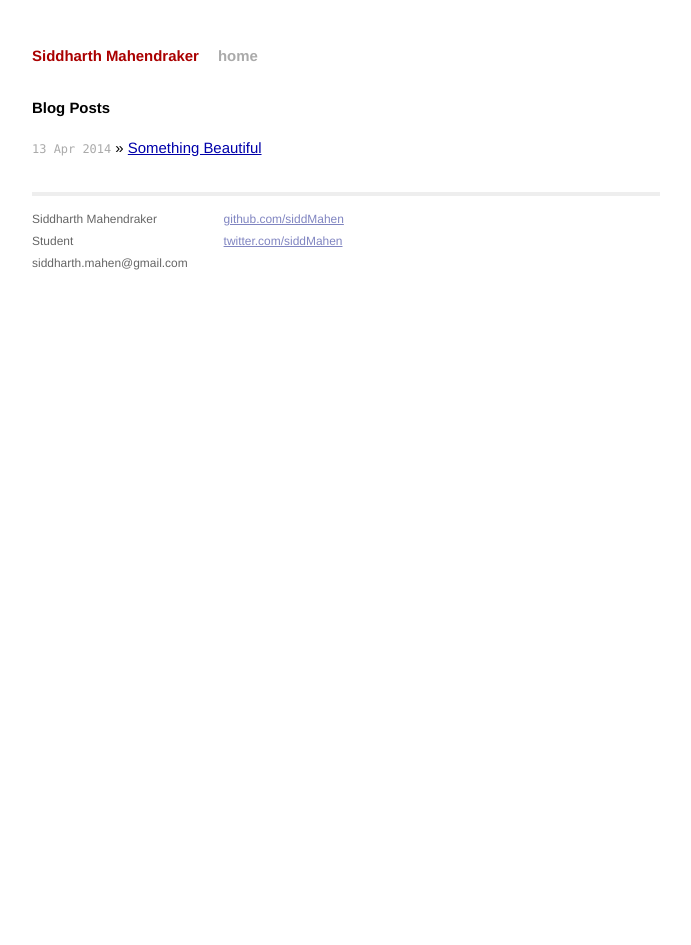
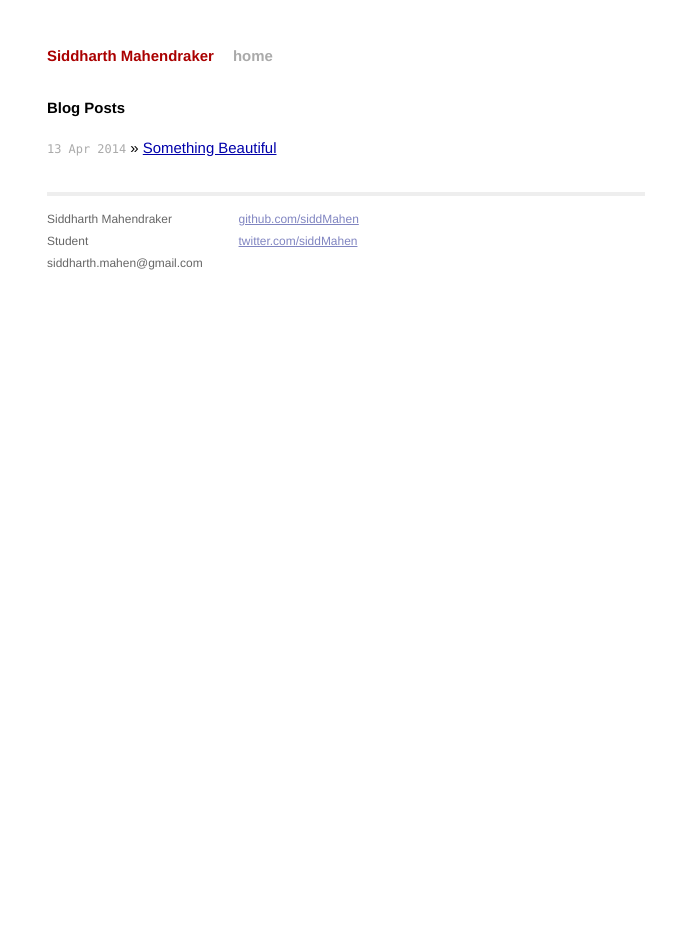
Before and after one commit to siddMahen/siddmahen.github.io, a Jekyll site: the page built from index.html, in a window 1280 px wide. Shown: the whole page, without its empty margins (294-985 px from the left). Built offline with Jekyll 4.4.1, drawn with Linux system fonts in a browser that asks for light colours; Markdown is read by kramdown in place of the engine named in the settings.

Commit message:
Make site mobile friendly
Removed static site width, added padding and slightly reduced
overall width.

```diff
--- a/css/main.css
+++ b/css/main.css
@@ -58,8 +58,9 @@
 .site {
   font-size: 115%;
   text-align: justify;
-  width: 42em;
+  max-width: 40em;
   margin: 3em auto 2em;
+  padding: 0 1em;
   line-height: 1.5em;
 }
 
```
